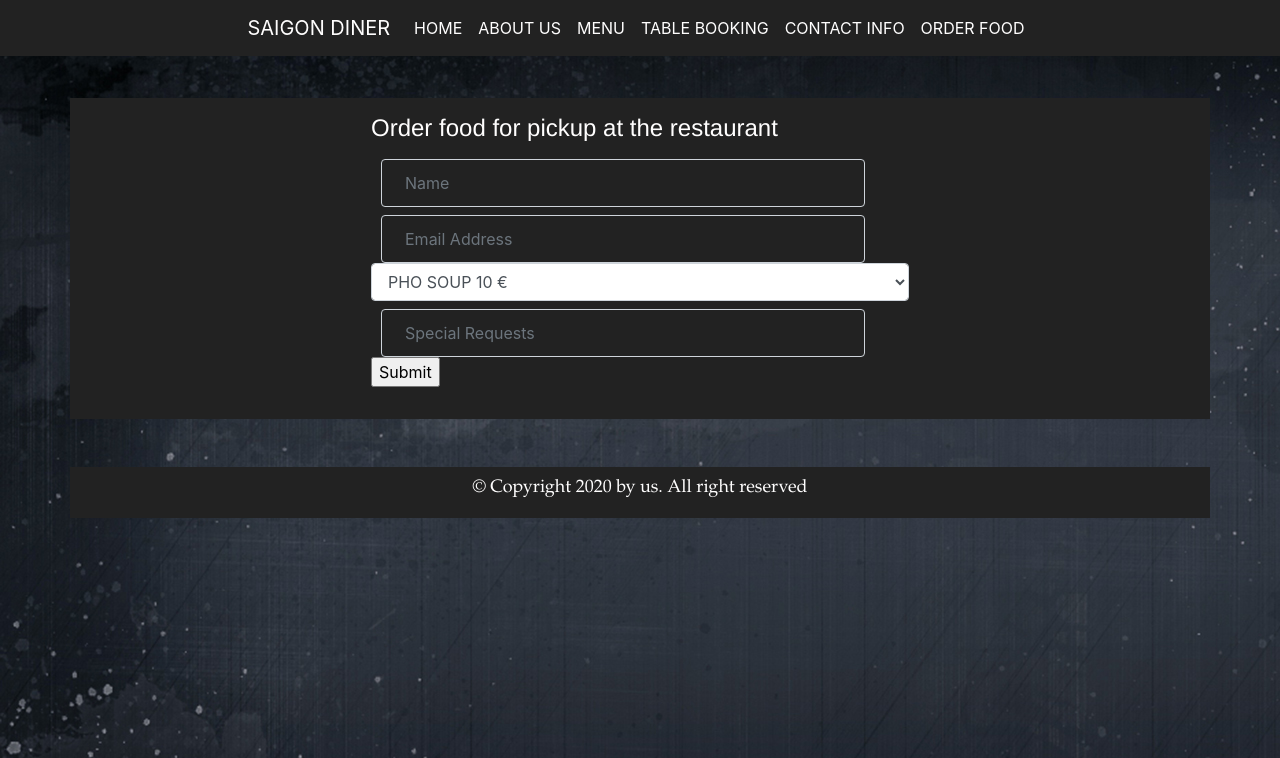
After one commit to Ville-hub/Group9-Web-Project, a PHP site: page /orderfood.php in a window 1280 px wide. The commit adds this page. Shown: the top 758 px of the page. Run offline with PHP 8.4, Linux system fonts and the light colour scheme.

Commit message:
adding food orders
Adding the food order page and removing one test file.

```diff
--- a/css/custom_bootstrap.css
+++ b/css/custom_bootstrap.css
@@ -243,3 +243,6 @@ margin-top:15px;
           height:1090px;
       }
   }
+  .food{
+    background-color: #222222;
+  }
--- a/myheader.php
+++ b/myheader.php
@@ -44,6 +44,9 @@
                 <li class="nav-item">
                   <a class="nav-link" href="contact.php">Contact Info</a>
                 </li>
+                <li class="nav-item">
+                  <a class="nav-link" href="orderfood.php">Order Food</a>
+                </li>
               </ul>
             </div>
           </div>
--- /dev/null
+++ b/orderfood.php
@@ -0,0 +1,37 @@
+<?php include 'myheader.php'?>
+    <div class="row mt-5">
+    <div class="col-md-3 p-3 food">
+    </div>
+        <div class="col-md-6 p-3">
+
+        <div class="form-group">
+            <form name="form" method="post" action="order.php">
+                <h4> Order food for pickup at the restaurant </h4>
+
+                <input class="form-control" type="text" placeholder="Name" name="name" aria-describedby="basic-addon2" class="name"required/><br>
+
+                <input class="form-control" type="text" placeholder="Email Address" name="email" aria-describedby="basic-addon2" class="email"required/><br>
+                <select class="form-control" name="food">
+                <option value="phosoup">PHO SOUP 10 &euro;</option>
+                <option value="phoveggie">PHO VEGGIE 10 &euro;</option>
+                <option value="porkrice">STEAMED PORK RIBS RICE 10 &euro;</option>
+                <option value="chickenwonton">GOLDEN CHICKEN WONTON 15 &euro;</option>
+                <option value="bunbohue">BUN BO HUE 10 &euro;</option>
+                <option value="phorolls">PHO (beef) + FRESH ROLLS (prawn) 15 &euro;</option>
+                <option value="guabao">GUA BAO 13 &euro;</option>
+                <option value="fishdumpling">FISH DUMPLINGS 15 &euro;</option>
+                <option value="porkbao">PORK BELLY BAO 12.5 &euro;</option>
+
+                <input class="form-control" type="text" placeholder="Special Requests" name="request" aria-describedby="basic-addon2" class="requests"required/><br>
+
+
+                <div class="input">
+                    <input type="submit" placeholder="Submit" value="Submit">
+                </div>
+                </form>
+        </div>
+        </div>
+    <div class="col-md-3 p-3 food">
+    </div>
+    </div>
+<?php include 'myfooter.php'?>
--- a/test.php
+++ /dev/null
@@ -1 +0,0 @@
-Test
```
Also changed, not shown: menu.php (+4 -4 lines), order.php (added, +35 -0 lines).
